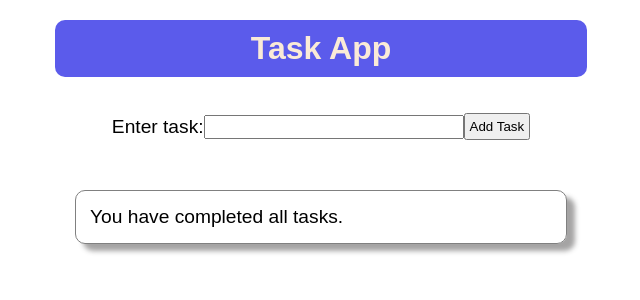
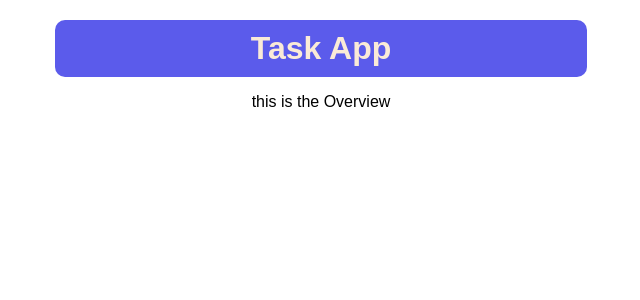
Before and after one commit to SalamanderCtesiphon/todo-list-react-app, a React (Create React App) app: page / in a window 1280 px wide. Shown: the top 300 px of the page, without its empty margins (319-959 px from the left). Built offline with nearby package versions, Linux system fonts and the light colour scheme.

Commit message:
burned it all down and I am starting over using functional components and hooks

```diff
--- a/src/App.js
+++ b/src/App.js
@@ -1,70 +1,13 @@
-import React, { Component } from "react";
-import Overview from "./components/Overview";
-import Header from "./components/Header";
-import uniqid from "uniqid";
-import "./App.css";
+import './App.css'
+import Overview from './components/Overview'
 
-class App extends Component {
-  constructor(props) {
-    super(props);
-
-    this.state = {
-      task: {
-        text: '',
-        id: uniqid()
-      },
-      tasks: [],
-    };
-
-    this.delTask = this.delTask.bind(this);
-  }
-
-  handleChange = (e) => {
-    this.setState({
-      task: {
-        text: e.target.value,
-        id: this.state.task.id,
-      },
-    });
-  };
-
-  onSubmitTask = (e) => {
-    e.preventDefault();
-    this.setState({
-      tasks: this.state.tasks.concat(this.state.task),
-      task: {
-        text: '',
-        id: uniqid()
-      },
-    });
-  };
-
-  delTask = (id) => {
-    this.setState({ tasks: [...this.state.tasks.filter(task => task.id !==id)]})
-  }
-
-  render() {
-    const { task, tasks } = this.state;
-
-    return (
-      <div className="App">
-        <Header />
-        <form onSubmit={this.onSubmitTask}>
-          <label htmlFor="taskInput">Enter task:</label>
-          <input
-            onChange={this.handleChange}
-            value={task.text}
-            type="text"
-            id="taskInput"
-          />
-          <button type="submit">Add Task</button>
-        </form>
-        <Overview tasks={tasks}
-        delTask={this.delTask}
-        />
-      </div>
-    );
-  }
+const App = () => {
+  return (
+    <div className="App">
+      <h1>Task App</h1>
+      <Overview />
+    </div>
+  )
 }
 
-export default App;
+export default App
--- a/src/components/Overview.js
+++ b/src/components/Overview.js
@@ -1,39 +1,7 @@
-import React, { Component } from "react";
+const Overview = () => {
+  return (
+    <p>this is the Overview</p>
+  )
+}
 
-class Overview extends Component {
-
-  constructor(props) {
-    super(props)
-  }
-
-  render() {
-    const { tasks, id } = this.props;
-
-  if (tasks.length === 0) {
-    return (
-      <ul>
-        <li>You have completed all tasks.</li>
-      </ul>
-
-    )
-  } else {
-    return (
-      <ul>
-        {tasks.map((task) => {
-          return <li key={task.id}>
-            {tasks.indexOf(task) + 1}. {''} {task.text}
-            <button onClick={this.props.delTask.bind(this, task.id)}>Remove</button>
-          </li>;
-        })}
-      </ul>
-    );
-  }
-
-
-
-  }
-
-
-};
-
-export default Overview;
+export default Overview
```
